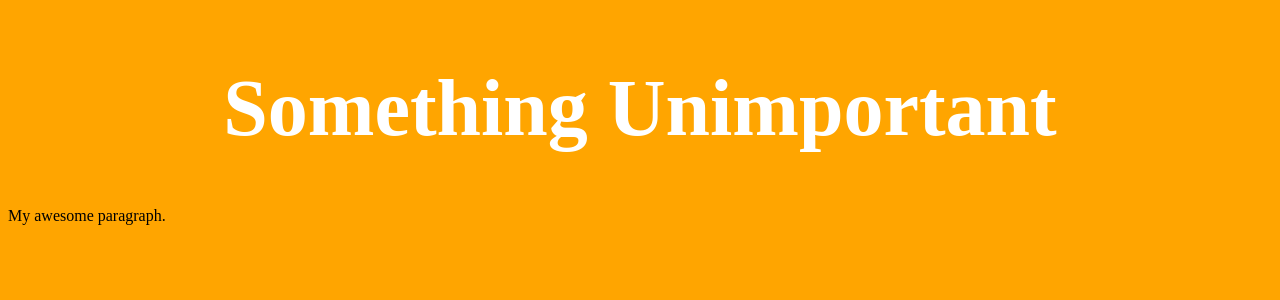
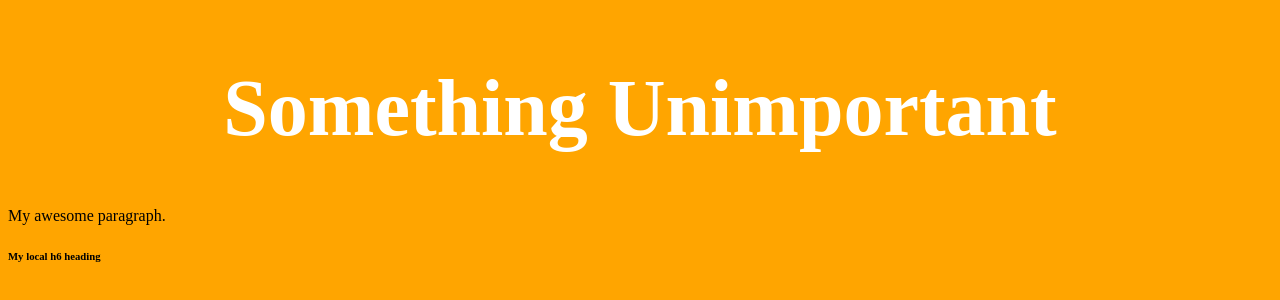
Before and after one commit to Tshepo-Sepadile/SomethingUnimportant, a plain HTML site: page index.html in a window 1280 px wide. Shown: the part 190-490 px from the top of the page. Drawn offline with Linux system fonts and the light colour scheme.

Commit message:
Add h6 heading

```diff
--- a/index.html
+++ b/index.html
@@ -10,6 +10,7 @@
 <body>
     <h1>Something Unimportant</h1>
     <p>My awesome paragraph.</p>
+    <h6>My local h6 heading</h6>
     <script src="app.js"></script>
 </body>
 </html>
```
